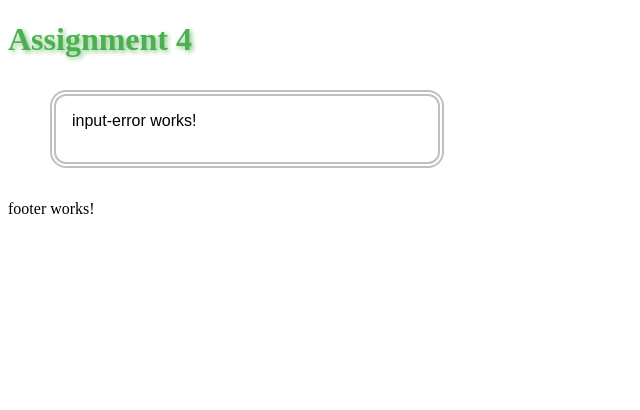
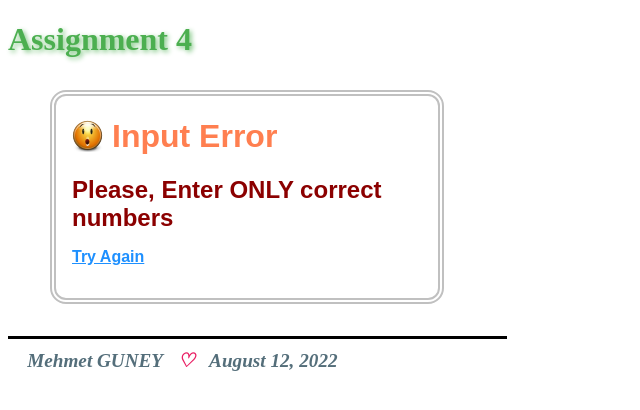
Before and after one commit to mehmettguneyy/Assignment4, an Angular app: page /input-error in a window 1280 px wide. Shown: the top 410 px of the page, without its empty margins (0-640 px from the left). Built offline with nearby package versions, Linux system fonts and the light colour scheme.

Commit message:
added html and ts files for footer and input-error page and linked game-problem component

```diff
--- a/src/app/footer/footer.component.css
+++ b/src/app/footer/footer.component.css
@@ -0,0 +1,16 @@
+footer{
+  font-size: 1.2em;
+  font-style: italic;
+  font-weight: bolder;
+  border-top: black solid;
+  padding-top: 0.5em;
+  padding-bottom: 0.5em;
+  padding-left: 1em;
+  margin-top: 1.5em;
+  width: 25em;
+  color: #546e7a;
+}
+
+footer .hart{
+  color: #e91e63;
+}
--- a/src/app/footer/footer.component.html
+++ b/src/app/footer/footer.component.html
@@ -1 +1,5 @@
-<p>footer works!</p>
+<footer>
+  {{name}}&nbsp;&nbsp;
+  <span class='hart'>&#9825;</span>
+  &nbsp;&nbsp;{{today | date: 'longDate'}}
+</footer>
--- a/src/app/footer/footer.component.ts
+++ b/src/app/footer/footer.component.ts
@@ -1,15 +1,14 @@
-import { Component, OnInit } from '@angular/core';
+import {Component, Input} from '@angular/core';
 
 @Component({
   selector: 'app-footer',
   templateUrl: './footer.component.html',
   styleUrls: ['./footer.component.css']
 })
-export class FooterComponent implements OnInit {
-
-  constructor() { }
-
-  ngOnInit(): void {
+export class FooterComponent {
+  @Input() name: string = 'Sheridan College';
+  today: Date;
+  constructor() {
+    this.today = new Date();
   }
-
 }
--- a/src/app/input-error/input-error.component.css
+++ b/src/app/input-error/input-error.component.css
@@ -0,0 +1,5 @@
+h1{
+  background: url(../../assets/images/smiles/face-surprise.png) no-repeat left center;
+  text-indent: 1.25em;
+  color: coral;
+}
--- a/src/app/input-error/input-error.component.html
+++ b/src/app/input-error/input-error.component.html
@@ -1 +1,10 @@
-<p>input-error works!</p>
+<h1>Input Error</h1>
+<h2>Please, Enter ONLY correct numbers</h2>
+<p>
+    <span class="problem_text">
+
+    </span>
+  <span class="wrong">{{userAnswer}}</span>
+<p>
+  <a routerLink="/try-again">Try Again</a>
+</p>
--- a/src/app/input-error/input-error.component.ts
+++ b/src/app/input-error/input-error.component.ts
@@ -1,15 +1,17 @@
-import { Component, OnInit } from '@angular/core';
+import { Component } from '@angular/core';
+import {GameQuizService} from '../game-quiz.service';
+import {GameProblem} from '../game-problem';
 
 @Component({
   selector: 'app-input-error',
   templateUrl: './input-error.component.html',
-  styleUrls: ['./input-error.component.css']
+  styleUrls: ['./input-error.component.css', '../../assets/css/main.css']
 })
-export class InputErrorComponent implements OnInit {
-
-  constructor() { }
-
-  ngOnInit(): void {
+export class InputErrorComponent {
+  problem: GameProblem;
+  userAnswer: string;
+  constructor(quiz: GameQuizService) {
+    this.problem = quiz.problem;
+    this.userAnswer = quiz.userAnswer;
   }
-
 }
```
